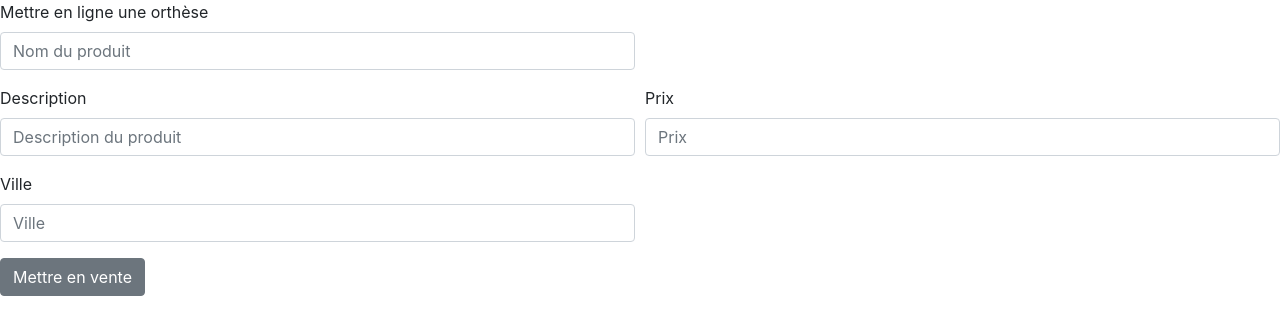
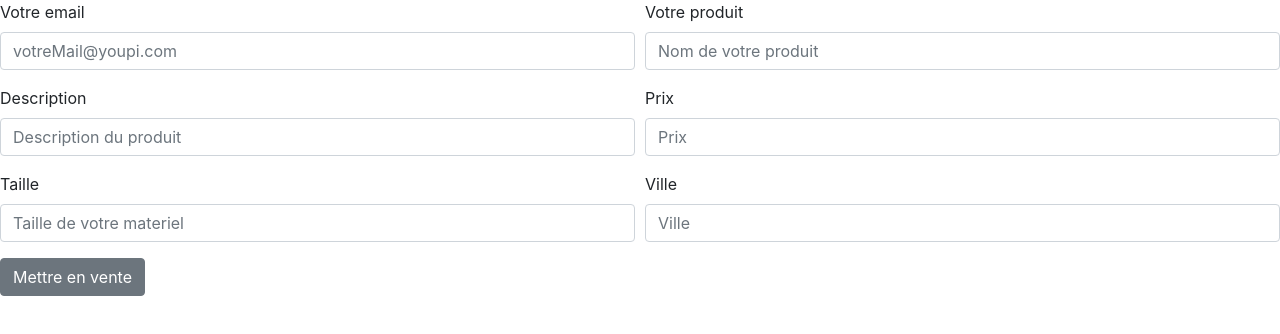
Before and after one commit to ortheos/ortheos-frontend, a React (Create React App) app: page /sell in a window 1280 px wide. Shown: the top 334 px of the page. Built offline with nearby package versions, Linux system fonts and the light colour scheme; no server answers; what react-geocode would draw is missing.

Commit message:
form with axios

```diff
--- a/src/pages/Sell.js
+++ b/src/pages/Sell.js
@@ -1,60 +1,65 @@
 import React, { Component } from "react";
 import { Button, Form, FormGroup, Label, Input, Col, Row } from "reactstrap";
 import Geocode from "react-geocode";
+import axios from 'axios'
 
 Geocode.setApiKey(process.env.REACT_APP_API_KEY);
 Geocode.setLanguage("fr");
 Geocode.setRegion("fr");
 
-class Sell extends Component {
+class Sells extends Component {
   constructor(props) {
     super(props);
     this.handleSubmit = this.handleSubmit.bind(this);
   }
 
-  getCoordinates(address) {
-    Geocode.fromAddress(address).then(
-     response => {
-      const {lat, lng} = response.results[0].geometry.location;
-      console.log(lat, lng);
-      return {
-        lat,
-        lng
+  getCoordinates(address) {}
+
+  handleSubmit(event) {
+    Geocode.fromAddress(document.getElementById("address").value).then(
+      (response) => {
+        const { lat, lng } = response.results[0].geometry.location;
+
+        var vente = JSON.stringify({
+          email: document.getElementById("email").value,
+          name: document.getElementById("brand").value,
+          description: document.getElementById("desc").value,
+          price: document.getElementById("price").value,
+          address: document.getElementById("address").value,
+          lat: lat,
+          lng: lng,
+        });
+        console.log(vente)
+        axios.post('https://localhost:8000/v1/products', vente)
       }
 
-    },
-    error => {
-      console.error(error);
-    }
     );
-  }
-
-  handleSubmit(event) {
-    var vente = JSON.stringify({
-      name: document.getElementById("brand").value,
-      description: document.getElementById("desc").value,
-      price: document.getElementById("price").value,
-      city: document.getElementById("city").value,
-    });
-    var coord = this.getCoordinates(document.getElementById("city").value)
-    console.log(coord)
-    localStorage.setItem("newItem", vente); //stockage mémoire des comptes non connectés
-    event.preventDefault();
   }
 
   render() {
     return (
       <>
         <Form>
-          <Row form>
+        <Row form>
             <Col md={6}>
               <FormGroup>
-                <Label for="exampleName">Mettre en ligne une orthèse</Label>
+                <Label for="exampleDesc">Votre email</Label>
                 <Input
-                  type="brand"
+                  type="email"
+                  name="email"
+                  id="email"
+                  placeholder="votreMail@youpi.com"
+                />
+              </FormGroup>
+            </Col>
+            <Col md={6}>
+              <FormGroup>
+                <Label for="exampleLastName">Votre produit</Label>
+                <Input
+                  type="text"
                   name="brand"
                   id="brand"
-                  placeholder="Nom du produit"
+                  placeholder="Nom de votre produit"
                 />
               </FormGroup>
             </Col>
@@ -64,7 +69,7 @@ class Sell extends Component {
               <FormGroup>
                 <Label for="exampleDesc">Description</Label>
                 <Input
-                  type="desc"
+                  type="text"
                   name="desc"
                   id="desc"
                   placeholder="Description du produit"
@@ -75,7 +80,7 @@ class Sell extends Component {
               <FormGroup>
                 <Label for="exampleLastName">Prix</Label>
                 <Input
-                  type="price"
+                  type="number"
                   name="price"
                   id="price"
                   placeholder="Prix"
@@ -86,18 +91,27 @@ class Sell extends Component {
           <Row form>
             <Col md={6}>
               <FormGroup>
+                <Label for="exampleDesc">Taille</Label>
+                <Input
+                  type="text"
+                  name="size"
+                  id="size"
+                  placeholder="Taille de votre materiel"
+                />
+              </FormGroup>
+            </Col>
+            <Col md={6}>
+              <FormGroup>
                 <Label for="exampleVille">Ville</Label>
-                <Input type="city" name="city" id="city" placeholder="Ville" />
+                <Input type="text" name="address" id="address" placeholder="Ville" />
               </FormGroup>
             </Col>
           </Row>
-          <Button onClick={this.handleSubmit}>Mettre en vente</Button>
+          <Button onClick={this.handleSubmit} >Mettre en vente</Button>
         </Form>
       </>
     );
   }
-
 }
 
-
-export default Sell;
+export default Sells;
```
